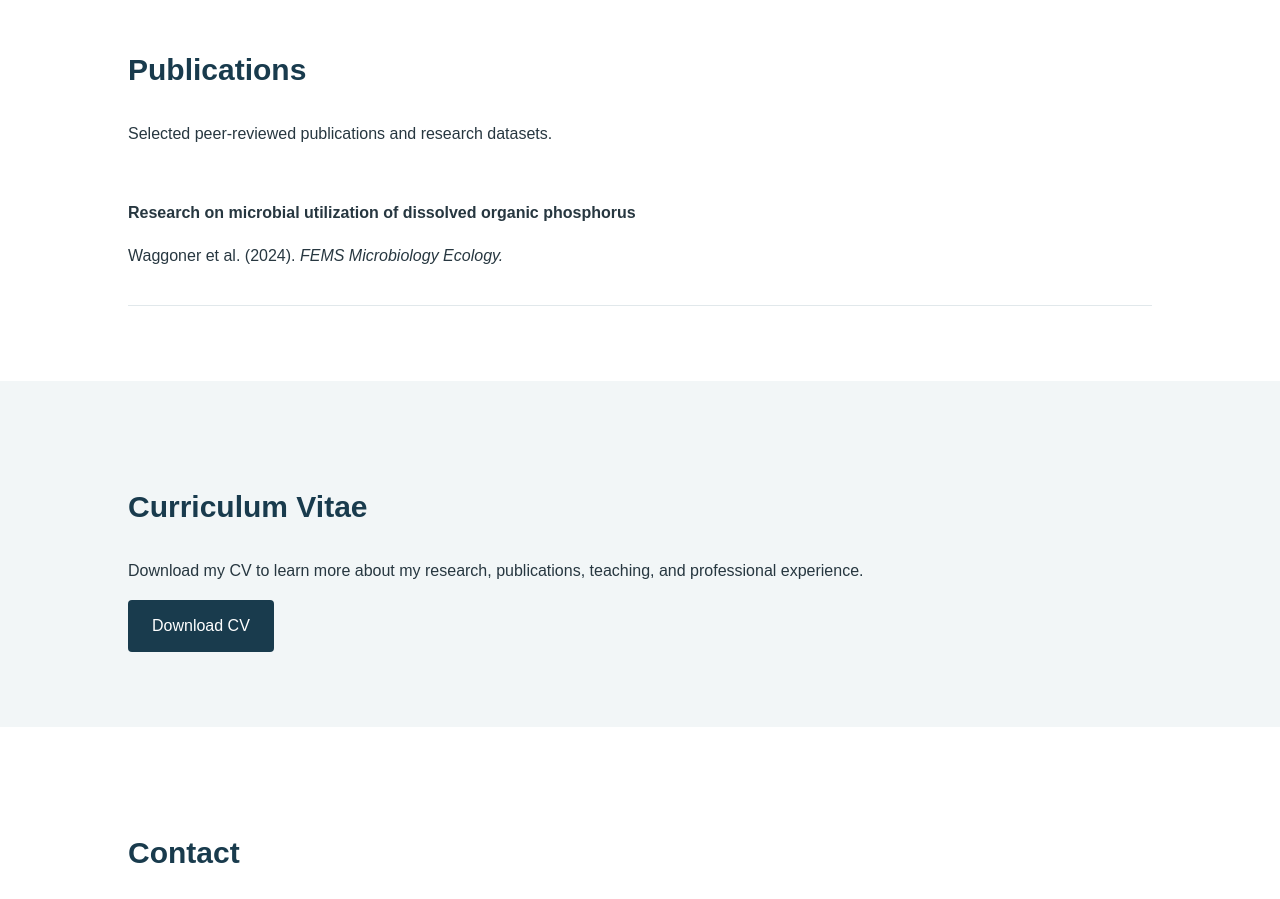
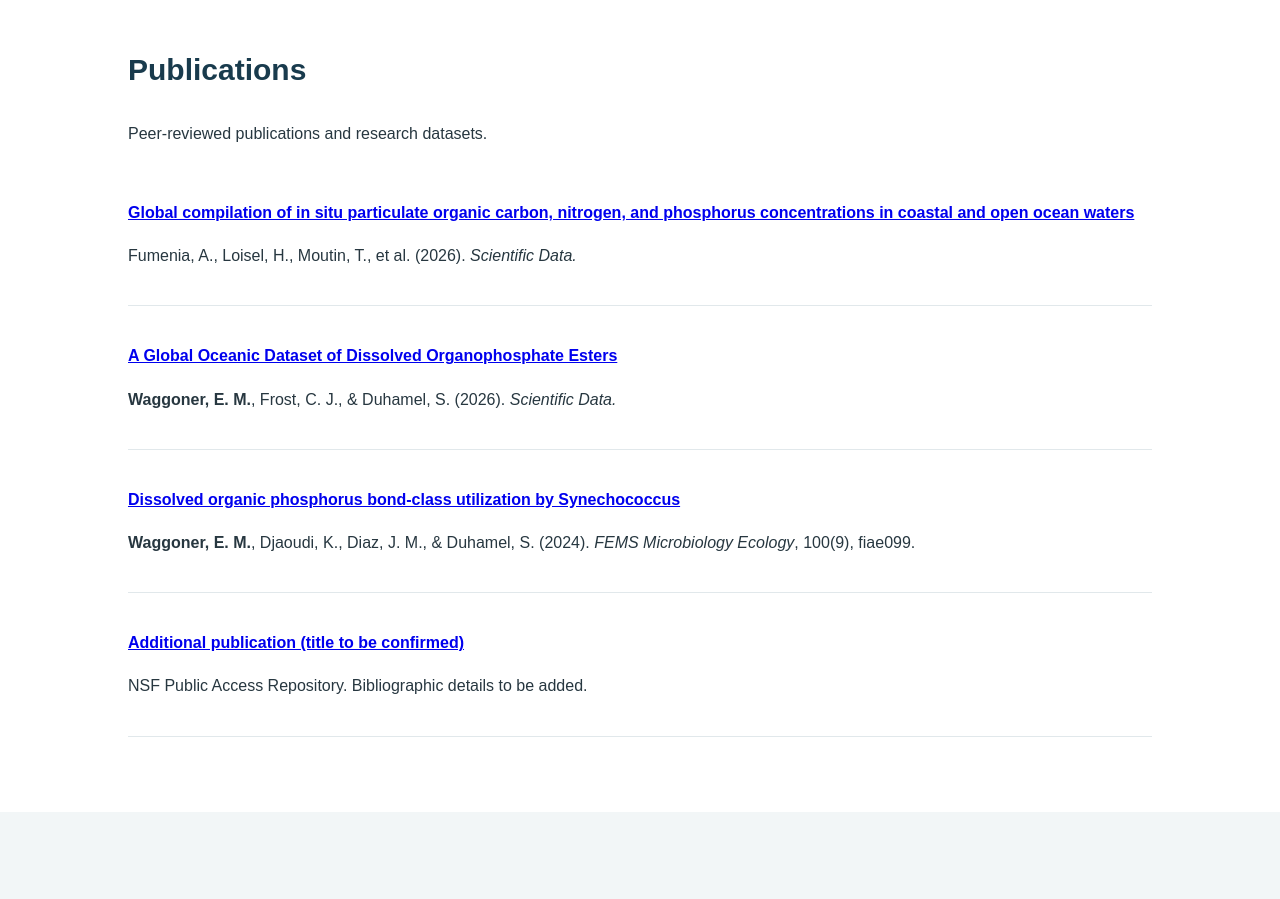
Before and after one commit to emily-waggoner/emily-waggoner.github.io, a plain HTML site: page index.html in a window 1280 px wide. Shown: the part 2280-3179 px from the top of the page. Drawn offline with Linux system fonts and the light colour scheme.

Commit message:
Revise publication section in index.html
Updated publication details including authors, titles, and links.

```diff
--- a/index.html
+++ b/index.html
@@ -268,25 +268,85 @@ footer {
 
 <section id="publications">
   <div class="container">
+
     <h2>Publications</h2>
 
     <p>
-      Selected peer-reviewed publications and
-      research datasets.
+      Peer-reviewed publications and research datasets.
     </p>
 
+    <!-- PUBLICATION 1: 2026 -->
     <div class="publication">
       <p>
         <strong>
-          Research on microbial utilization of
-          dissolved organic phosphorus
+          <a href="https://doi.org/10.1038/s41597-026-08413-7"
+             target="_blank" rel="noopener">
+            Global compilation of in situ particulate
+            organic carbon, nitrogen, and phosphorus
+            concentrations in coastal and open ocean waters
+          </a>
         </strong>
       </p>
       <p>
-        Waggoner et al. (2024).
-        <em>FEMS Microbiology Ecology.</em>
+        Fumenia, A., Loisel, H., Moutin, T., et al. (2026).
+        <em>Scientific Data.</em>
       </p>
     </div>
+
+    <!-- PUBLICATION 2: 2026 -->
+    <div class="publication">
+      <p>
+        <strong>
+          <a href="https://doi.org/10.1038/s41597-026-07868-y"
+             target="_blank" rel="noopener">
+            A Global Oceanic Dataset of Dissolved
+            Organophosphate Esters
+          </a>
+        </strong>
+      </p>
+      <p>
+        <strong>Waggoner, E. M.</strong>,
+        Frost, C. J., &amp; Duhamel, S. (2026).
+        <em>Scientific Data.</em>
+      </p>
+    </div>
+
+    <!-- PUBLICATION 3: 2024 -->
+    <div class="publication">
+      <p>
+        <strong>
+          <a href="https://doi.org/10.1093/femsec/fiae099"
+             target="_blank" rel="noopener">
+            Dissolved organic phosphorus bond-class
+            utilization by Synechococcus
+          </a>
+        </strong>
+      </p>
+      <p>
+        <strong>Waggoner, E. M.</strong>,
+        Djaoudi, K., Diaz, J. M., &amp;
+        Duhamel, S. (2024).
+        <em>FEMS Microbiology Ecology</em>,
+        100(9), fiae099.
+      </p>
+    </div>
+
+    <!-- PUBLICATION 4: NSF ARCHIVE -->
+    <div class="publication">
+      <p>
+        <strong>
+          <a href="https://par.nsf.gov/servlets/purl/10283835"
+             target="_blank" rel="noopener">
+            Additional publication (title to be confirmed)
+          </a>
+        </strong>
+      </p>
+      <p>
+        NSF Public Access Repository.
+        Bibliographic details to be added.
+      </p>
+    </div>
+
   </div>
 </section>
 
```
